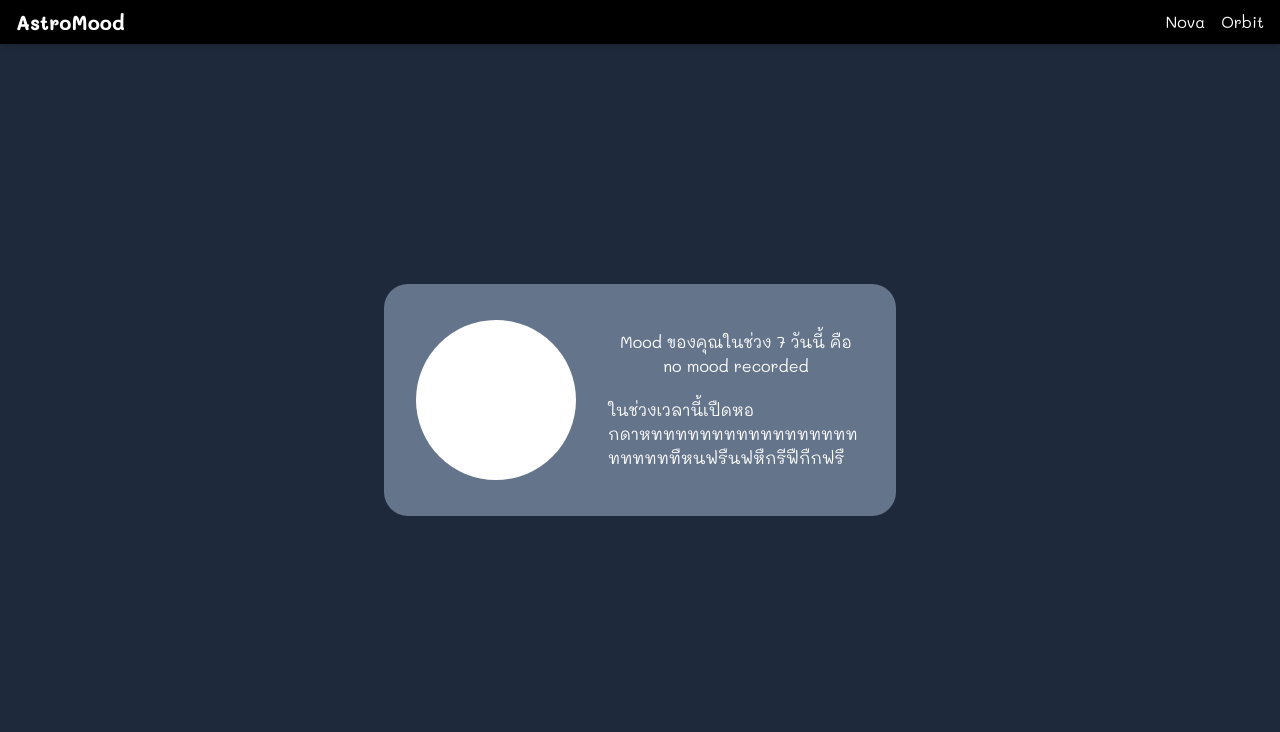
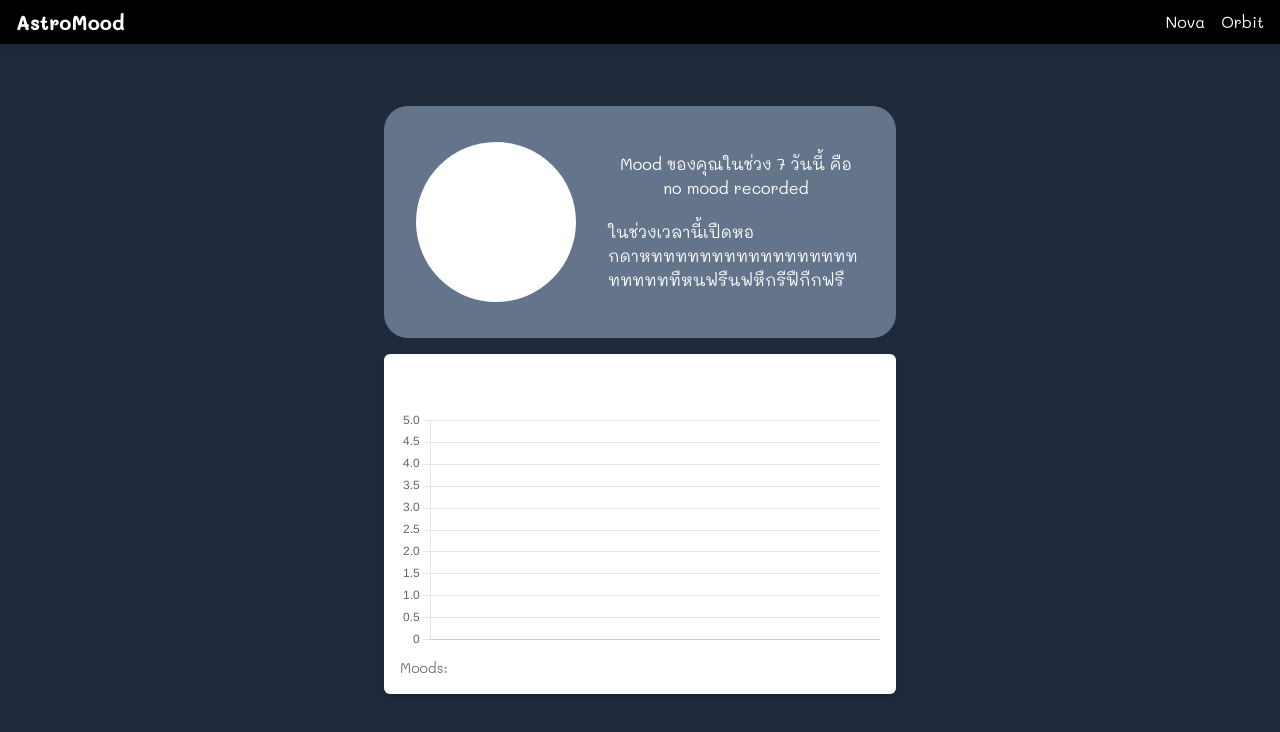
Before and after one commit to Brnn043/AstroMood, a Next.js app: page /orbit in a window 1280 px wide. Shown: the top 732 px of the page. Built offline with nearby package versions, Linux system fonts and the light colour scheme.

Commit message:
feat: mood chart

```diff
--- a/package.json
+++ b/package.json
@@ -9,8 +9,10 @@
     "lint": "next lint"
   },
   "dependencies": {
+    "chart.js": "^4.4.7",
     "next": "15.1.2",
     "react": "^19.0.0",
+    "react-chartjs-2": "^5.2.0",
     "react-dom": "^19.0.0"
   },
   "devDependencies": {
--- a/src/app/orbit/page.jsx
+++ b/src/app/orbit/page.jsx
@@ -1,10 +1,13 @@
+'use client';
+import { MoodChart } from "@/components/MoodChart";
 import { AvgMood } from "@/components/ShowMood";
 
 export default function Orbit() {
     return (
         <>
-            <div className="flex flex-col">
+            <div className="flex flex-col space-y-4">
                 <AvgMood />
+                <MoodChart />
             </div>
         </>
     )
--- /dev/null
+++ b/src/components/MoodChart.jsx
@@ -0,0 +1,70 @@
+'use client';
+import { Line } from 'react-chartjs-2';
+import {
+    Chart as ChartJS,
+    LineElement,
+    PointElement,
+    LinearScale,
+    Title,
+    Tooltip,
+    Legend,
+    CategoryScale, // x-axis scale
+} from 'chart.js';
+import { getMoodHistory, dayLabel, moodLabel } from "@/utils/MoodUtils";
+
+ChartJS.register(LineElement, PointElement, LinearScale, CategoryScale, Title, Tooltip, Legend);
+
+export const getMoodChartData = () => {
+    const moodHistory = getMoodHistory();
+    const labels = Object.values(dayLabel).slice(0, moodHistory.length).reverse();
+    const data = moodHistory.reverse(); // Reverse to match day labels (latest first)
+
+    return { labels, data };
+};
+
+
+export const MoodChart = () => {
+    const { labels, data } = getMoodChartData();
+
+    const moodDescriptions = data.map((mood) => moodLabel[mood]);
+
+    const chartData = {
+        labels, // Days
+        datasets: [
+            {
+                label: "Mood Score",
+                data, // Scores
+                borderColor: "rgba(54, 162, 235, 1)", // Line color
+                backgroundColor: "rgba(54, 162, 235, 0.2)", // Fill color
+                borderWidth: 2,
+                tension: 0.3,
+                pointBackgroundColor: "rgba(75, 192, 192, 1)"
+            },
+        ],
+    };
+
+    const options = {
+        responsive: true,
+        plugins: {
+            legend: {
+                display: false,
+            },
+        },
+        scales: {
+            y: {
+                beginAtZero: true,
+                max: 5,
+            },
+        },
+    };
+
+    return (
+        <div className="w-full max-w-lg mx-auto p-4 bg-white rounded-md shadow-md">
+            <h2 className="text-center mb-4">Mood Chart for the Last 7 Days</h2>
+            <Line data={chartData} options={options} />
+            <div className="text-sm text-gray-500 mt-2">
+                Moods: {moodDescriptions.join(", ")}
+            </div>
+        </div>
+    );
+};
--- a/src/components/ShowMood.jsx
+++ b/src/components/ShowMood.jsx
@@ -1,8 +1,13 @@
 'use client';
 import { getAvgMood } from "@/utils/MoodUtils";
+import { useState, useEffect } from "react";
 
 export const AvgMood = () => {
-    const AvgMood = getAvgMood()
+    const [averageMood, setAverageMood] = useState(null);
+    useEffect(() => {
+        const avg = getAvgMood();
+        setAverageMood(avg);
+    }, []);
     return (
         <>
             <div className="bg-slate-500 py-9 px-8 flex flex-row space-x-8 justify-center items-center rounded-3xl">
@@ -12,7 +17,7 @@ export const AvgMood = () => {
                 <div className="w-64 space-y-5">
                     <div className="flex flex-col justify-center items-center">
                         <h2>Mood ของคุณในช่วง 7 วันนี้ คือ</h2>
-                        <h1>{AvgMood}</h1>
+                        <h1>{averageMood}</h1>
                     </div>
                     <div className="break-words">
                         ในช่วงเวลานี้เปืดหอกดาหทททททททททททททททททททททททืหนฟรืนฟหืกรีฟืกืกฟรื
--- a/src/utils/moodUtils.js
+++ b/src/utils/moodUtils.js
@@ -13,7 +13,10 @@ export const saveMood = (mood) => {
 }
 
 export const getMoodHistory = () => {
-    return JSON.parse(localStorage.getItem("moodHistory")) || [];
+    if (typeof window === "undefined") {
+        return [];
+    }
+    return JSON.parse(window.localStorage.getItem("moodHistory")) || [];
 }
 
 export const dayLabel = [
@@ -36,10 +39,10 @@ export const moodLabel = {
 
 export const getAvgMood = () => {
     const moodHistory = getMoodHistory();
-    if (moodHistory.length === 0) return 'no mood recorded'; // Return a user-friendly string if history is empty.
+    if (moodHistory.length === 0) return 'no mood recorded';
 
     const sum = moodHistory.reduce((acc, mood) => acc + Number(mood), 0);
     const avgMoodIndex = Math.round(sum / moodHistory.length);
 
-    return moodLabel[avgMoodIndex]; // Access moodLabel like an object, not as a function.
+    return moodLabel[avgMoodIndex];
 };
```
Also changed, not shown: 1 other file (tests, documents, lock files or other folders).
